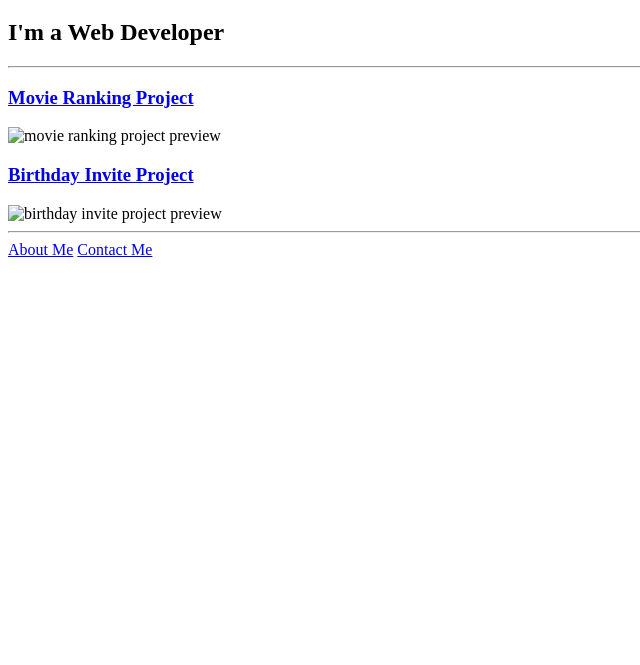
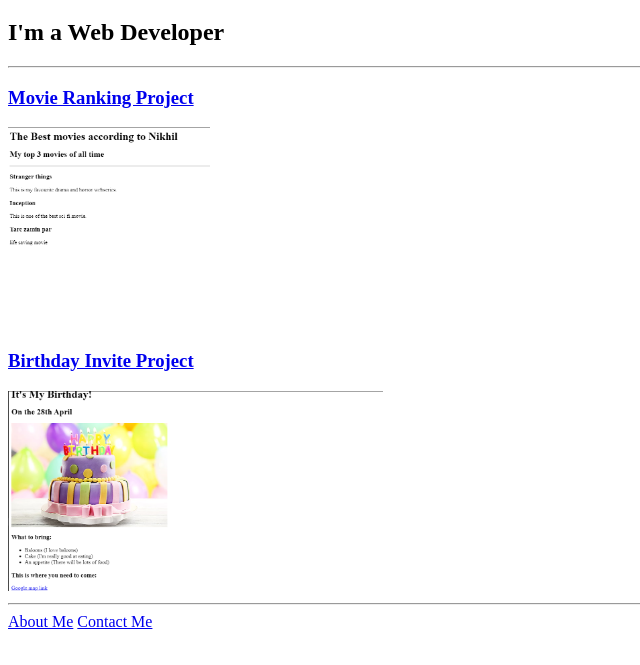
Before and after one commit to NIKHILAV-123/html-portfolio, a plain HTML site: page solution.html in a window 1280 px wide. Shown: the part 61-726 px from the top of the page, without its empty margins (0-640 px from the left). Drawn offline with Linux system fonts and the light colour scheme.

Commit message:
Update solution.html
Na

```diff
--- a/solution.html
+++ b/solution.html
@@ -10,13 +10,13 @@
   <h1>Angela Yu's Portfolio</h1>
   <h2>I'm a Web Developer</h2>
   <hr />
-  <h3><a href="./public/movie-ranking.html">Movie Ranking Project</a></h3>
-  <img src="./assets/images/movie-ranking.png" height="200" alt="movie ranking project preview"/>
-  <h3><a href="./public/birthday-invite.html">Birthday Invite Project</a></h3>
-  <img src="./assets/images/birthday-invite.png" height="200" alt="birthday invite project preview"/>
+  <h3><a href="./movie_ranking.html">Movie Ranking Project</a></h3>
+  <img src="./movie_ranking.png" height="200" alt="movie ranking project preview"/>
+  <h3><a href="./birthday_invite.html">Birthday Invite Project</a></h3>
+  <img src="./birthday_invite.png" height="200" alt="birthday invite project preview"/>
   <hr />
-  <a href="./public/about.html">About Me</a>
-  <a href="./public/contact.html">Contact Me</a>
+  <a href="./about.html">About Me</a>
+  <a href="./contact.html">Contact Me</a>
 </body>
 
 </html>
```
